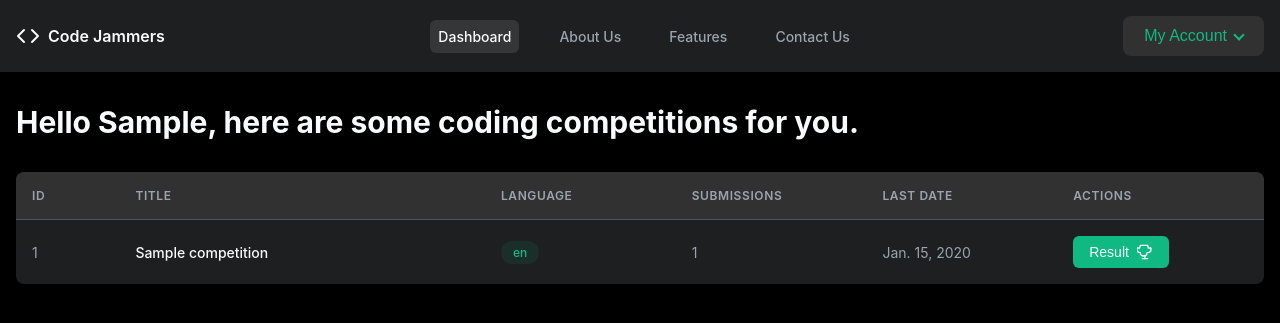
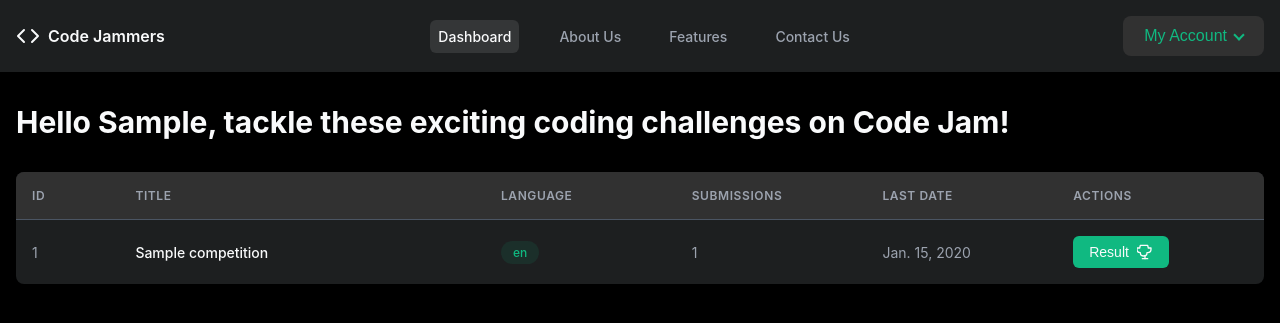
Before and after one commit to AmanDevelops/codejammers, a Django app: template main/templates/main/dashboard.html in a window 1280 px wide. Shown: the top 323 px of the page. Run offline with Django 3.2, Linux system fonts and the light colour scheme; the template is opened without the code that fills it: values that come from a table or form of the project are taken from there, others are empty; a user stored in the database is signed in; tables that the repository leaves empty hold one stand-in row (values such as "Sample post"); parts of the project's set-up code (start-up, migrations or seed data) failed here and were passed over.

Commit message:
ci/cd check

```diff
--- a/main/templates/main/dashboard.html
+++ b/main/templates/main/dashboard.html
@@ -14,7 +14,7 @@
   <div class="container">
     <header class="page-header">
       <h1>
-        Hello {{user.first_name}}, here are some coding competitions for you.
+        Hello {{user.first_name}}, tackle these exciting coding challenges on Code Jam!
       </h1>
     </header>
 
```
